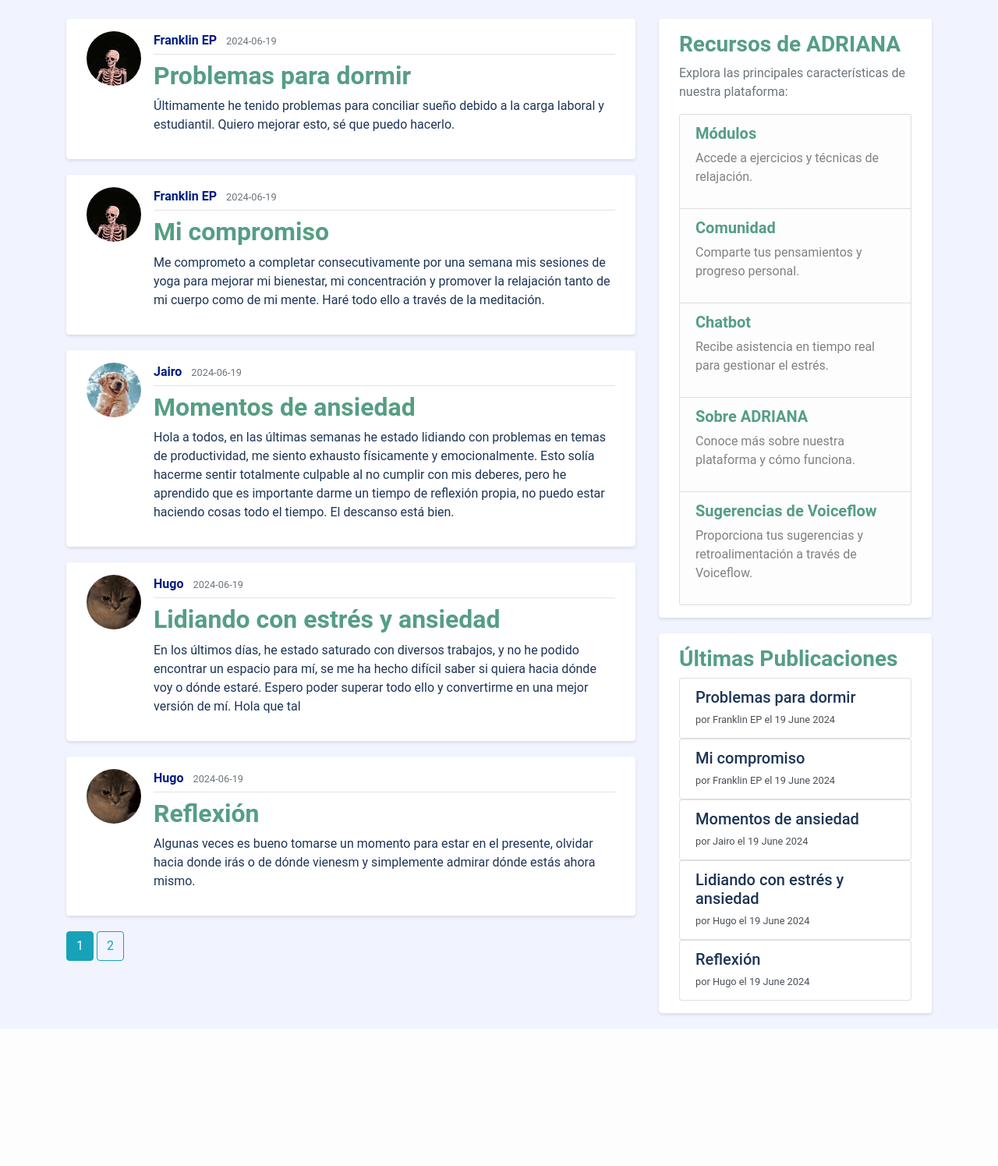
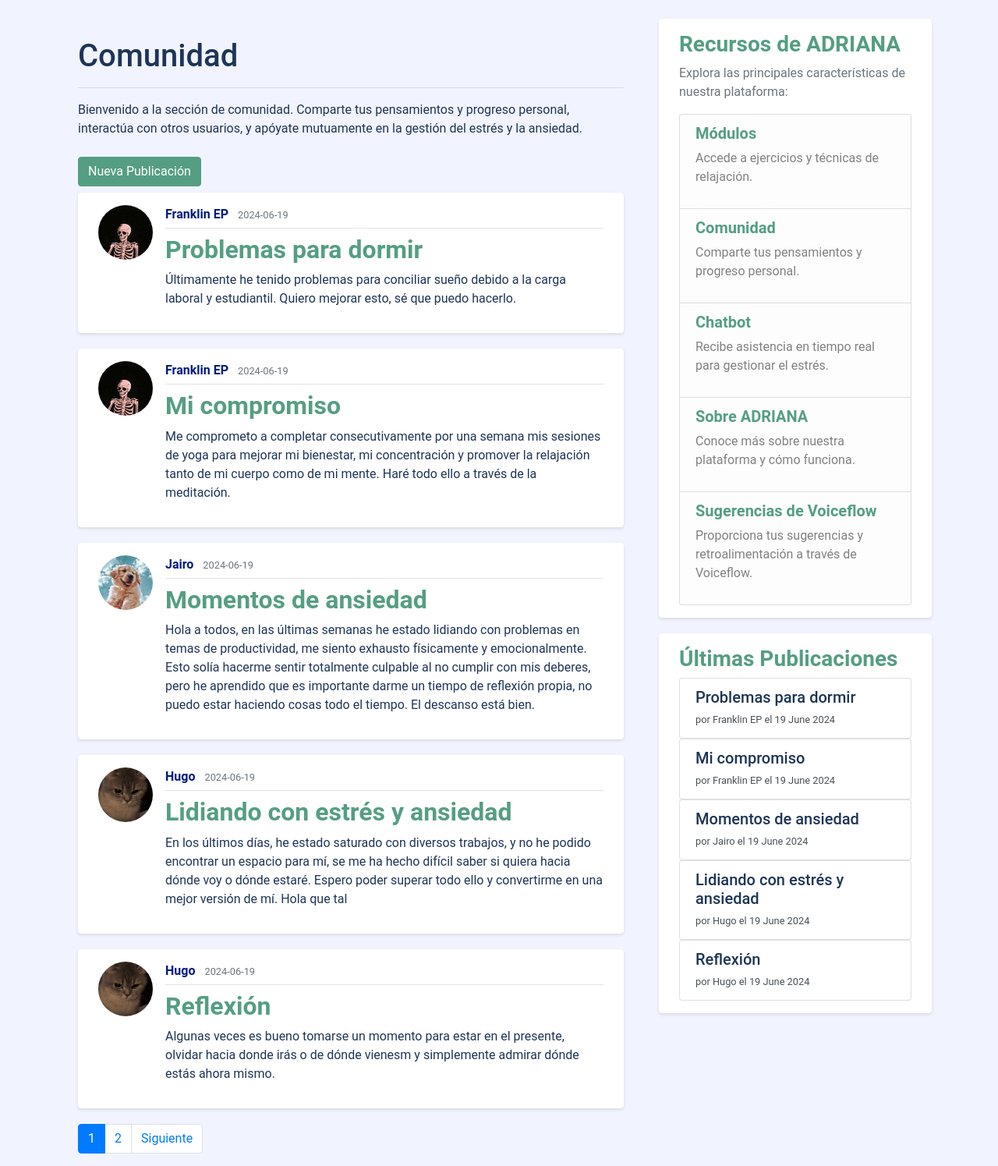
Before and after one commit to guisa17/ADRIANAv2, a Flask app: page / in a window 1280 px wide. Shown: the part 56-1551 px from the top of the page at 78% size. Before the commit the page ends 1361 px from the top, so only its background shows below. Run offline with Flask 3, Linux system fonts and the light colour scheme; data comes from the database, SQL or seed files in the repository; some libraries are stand-ins or nearby versions.

Commit message:
mod comunidad

```diff
--- a/adriana_assistant/templates/home.html
+++ b/adriana_assistant/templates/home.html
@@ -1,5 +1,11 @@
 {% extends "layout.html" %}
 {% block content %}
+<div class="container mt-4">
+    <h1>Comunidad</h1>
+    <hr>
+    <p>Bienvenido a la sección de comunidad. Comparte tus pensamientos y progreso personal, interactúa con otros usuarios, y apóyate mutuamente en la gestión del estrés y la ansiedad.</p>
+    <a class="btn btn-primary my-2" href="{{ url_for('new_post') }}">Nueva Publicación</a>
+
     {% for post in posts.items %}
         <article class="media content-section">
           <img class="rounded-circle article-img" src="{{ url_for('static', filename='profile_pics/' + post.author.image_file) }}">
@@ -13,15 +19,27 @@
           </div>
         </article>
     {% endfor %}
+
+    <nav aria-label="Paginación de publicaciones">
+        <ul class="pagination">
           {% for page_num in posts.iter_pages(left_edge=1, right_edge=1, left_current=1, right_current=2) %}
             {% if page_num %}
               {% if posts.page == page_num %}
-          <a class="btn btn-info mb-4" href="{{ url_for('home', page=page_num) }}">{{ page_num }}</a>
+                <li class="page-item active"><a class="page-link" href="{{ url_for('home', page=page_num) }}">{{ page_num }}</a></li>
               {% else %}
-          <a class="btn btn-outline-info mb-4" href="{{ url_for('home', page=page_num) }}">{{ page_num }}</a>
+                <li class="page-item"><a class="page-link" href="{{ url_for('home', page=page_num) }}">{{ page_num }}</a></li>
               {% endif %}
             {% else %}
-        ...
+              <li class="page-item disabled"><span class="page-link">...</span></li>
             {% endif %}
           {% endfor %}
+          {% if posts.has_next %}
+            <li class="page-item"><a class="page-link" href="{{ url_for('home', page=posts.next_num) }}">Siguiente</a></li>
+          {% endif %}
+          {% if posts.has_prev %}
+            <li class="page-item"><a class="page-link" href="{{ url_for('home', page=posts.prev_num) }}">Anterior</a></li>
+          {% endif %}
+        </ul>
+    </nav>
+</div>
 {% endblock content %}
```
Lines whose indentation alone changed are shown as unchanged.
